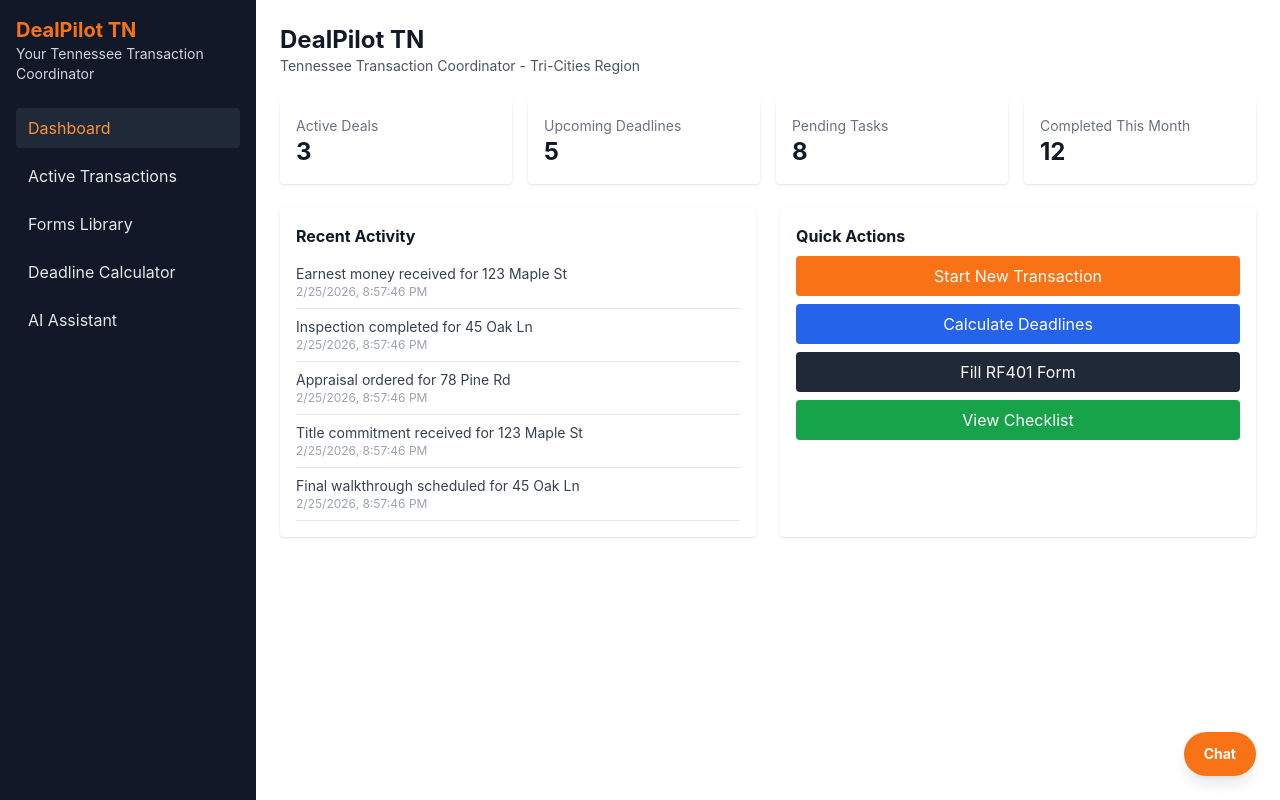
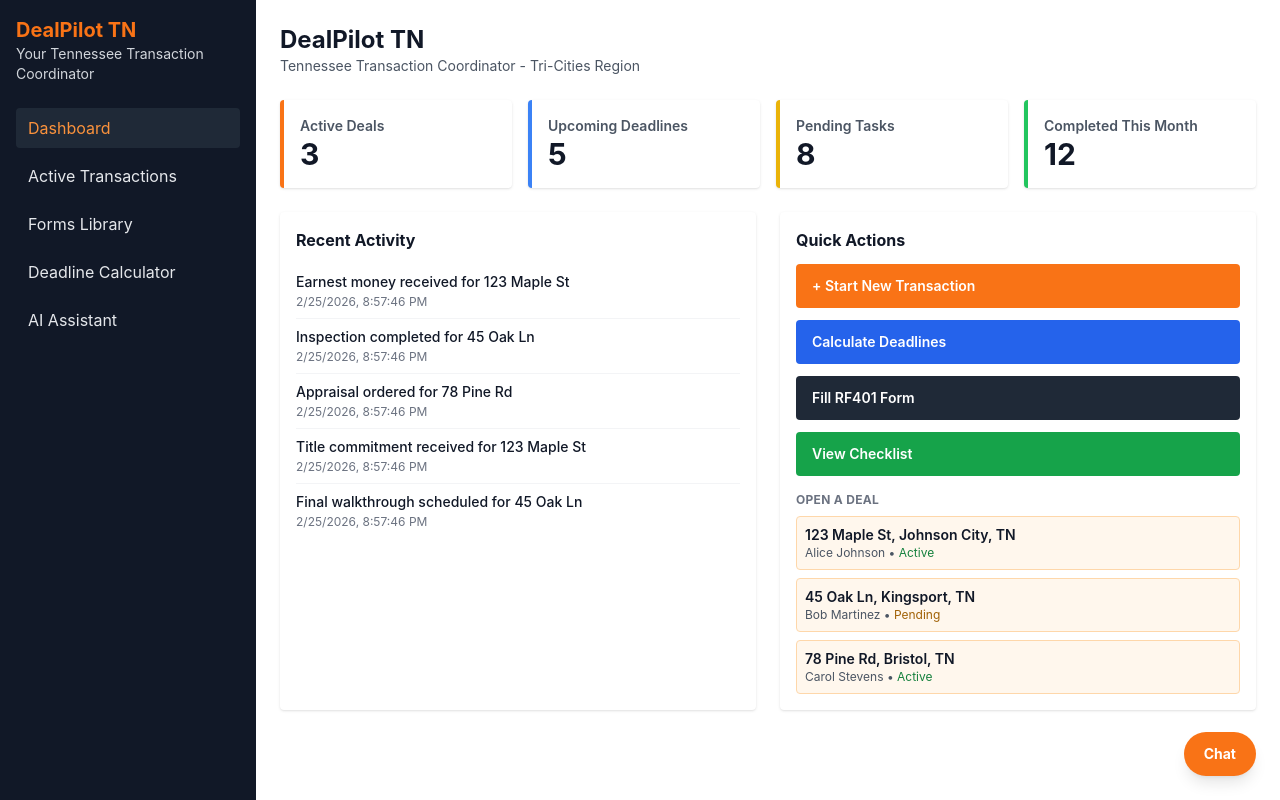
Before and after one commit to mbright4497/dealpilot-tn, a Next.js app in the folder dealpilot-tn/web/: page /chat in a window 1280 px wide. Built offline with nearby package versions, Linux system fonts and the light colour scheme.

Commit message:
fix: wire up all Quick Action buttons in TCDashboard with navigation handlers

```diff
--- a/dealpilot-tn/web/src/components/TCDashboard.tsx
+++ b/dealpilot-tn/web/src/components/TCDashboard.tsx
@@ -1,12 +1,22 @@
 'use client'
 import React from 'react'
 
-interface Props {
-  onViewChecklist?: (txId: number) => void
+interface Transaction {
+  id: number
+  address: string
+  client: string
+  status: string
 }
 
-export default function TCDashboard({ onViewChecklist }: Props){
-  const stats = { activeDeals:3, upcomingDeadlines:5, pendingTasks:8, completed:12 }
+interface Props {
+  transactions?: Transaction[]
+  onOpenDeal?: (txId: number) => void
+  onViewChecklist?: (txId: number) => void
+  onNavigate?: (view: string) => void
+}
+
+export default function TCDashboard({ transactions = [], onOpenDeal, onViewChecklist, onNavigate }: Props) {
+  const stats = { activeDeals: transactions.length || 3, upcomingDeadlines: 5, pendingTasks: 8, completed: 12 }
   const activities = [
     'Earnest money received for 123 Maple St',
     'Inspection completed for 45 Oak Ln',
@@ -15,41 +25,103 @@ export default function TCDashboard({ onViewChecklist }: Props){
     'Final walkthrough scheduled for 45 Oak Ln',
   ]
 
+  function handleStartNewTransaction() {
+    if (onNavigate) onNavigate('transactions')
+  }
+
+  function handleCalculateDeadlines() {
+    if (onNavigate) onNavigate('deadlines')
+  }
+
+  function handleFillRF401() {
+    if (onNavigate) onNavigate('forms')
+  }
+
+  function handleViewChecklist() {
+    if (transactions.length > 0 && onOpenDeal) {
+      onOpenDeal(transactions[0].id)
+    } else if (onViewChecklist) {
+      onViewChecklist(1)
+    }
+  }
+
   return (
     <div>
       <div className="grid grid-cols-4 gap-4 mb-6">
-        <div className="p-4 bg-white shadow rounded">
-          <div className="text-sm text-gray-500">Active Deals</div>
-          <div className="text-2xl font-bold">{stats.activeDeals}</div>
+        <div className="p-4 bg-white shadow rounded border-l-4 border-orange-500 cursor-pointer hover:shadow-md transition-shadow" onClick={() => onNavigate && onNavigate('transactions')}>
+          <div className="text-sm font-semibold text-gray-600">Active Deals</div>
+          <div className="text-3xl font-bold text-gray-900">{stats.activeDeals}</div>
         </div>
-        <div className="p-4 bg-white shadow rounded">
-          <div className="text-sm text-gray-500">Upcoming Deadlines</div>
-          <div className="text-2xl font-bold">{stats.upcomingDeadlines}</div>
+        <div className="p-4 bg-white shadow rounded border-l-4 border-blue-500 cursor-pointer hover:shadow-md transition-shadow" onClick={() => onNavigate && onNavigate('deadlines')}>
+          <div className="text-sm font-semibold text-gray-600">Upcoming Deadlines</div>
+          <div className="text-3xl font-bold text-gray-900">{stats.upcomingDeadlines}</div>
         </div>
-        <div className="p-4 bg-white shadow rounded">
-          <div className="text-sm text-gray-500">Pending Tasks</div>
-          <div className="text-2xl font-bold">{stats.pendingTasks}</div>
+        <div className="p-4 bg-white shadow rounded border-l-4 border-yellow-500">
+          <div className="text-sm font-semibold text-gray-600">Pending Tasks</div>
+          <div className="text-3xl font-bold text-gray-900">{stats.pendingTasks}</div>
         </div>
-        <div className="p-4 bg-white shadow rounded">
-          <div className="text-sm text-gray-500">Completed This Month</div>
-          <div className="text-2xl font-bold">{stats.completed}</div>
+        <div className="p-4 bg-white shadow rounded border-l-4 border-green-500">
+          <div className="text-sm font-semibold text-gray-600">Completed This Month</div>
+          <div className="text-3xl font-bold text-gray-900">{stats.completed}</div>
         </div>
       </div>
       <div className="grid grid-cols-2 gap-6">
         <div className="bg-white p-4 shadow rounded">
-          <h3 className="font-bold mb-2">Recent Activity</h3>
-          <ul className="text-sm text-gray-700">
-            {activities.map((a,i)=>(<li key={i} className="py-2 border-b">{a} <div className="text-xs text-gray-400">{new Date().toLocaleString()}</div></li>))}
+          <h3 className="font-bold text-gray-900 mb-3 text-base">Recent Activity</h3>
+          <ul className="text-sm text-gray-800">
+            {activities.map((a, i) => (
+              <li key={i} className="py-2 border-b border-gray-100 last:border-0">
+                <span className="font-medium text-gray-900">{a}</span>
+                <div className="text-xs text-gray-500 mt-0.5">{new Date().toLocaleString()}</div>
+              </li>
+            ))}
           </ul>
         </div>
         <div className="bg-white p-4 shadow rounded">
-          <h3 className="font-bold mb-2">Quick Actions</h3>
-          <div className="space-y-2">
-            <button className="w-full p-2 bg-orange-500 text-white rounded hover:bg-orange-600 transition-colors">Start New Transaction</button>
-            <button className="w-full p-2 bg-blue-600 text-white rounded hover:bg-blue-700 transition-colors">Calculate Deadlines</button>
-            <button className="w-full p-2 bg-gray-800 text-white rounded hover:bg-gray-900 transition-colors">Fill RF401 Form</button>
-            <button onClick={()=>onViewChecklist && onViewChecklist(1)} className="w-full p-2 bg-green-600 text-white rounded hover:bg-green-700 transition-colors">View Checklist</button>
+          <h3 className="font-bold text-gray-900 mb-3 text-base">Quick Actions</h3>
+          <div className="space-y-3">
+            <button
+              onClick={handleStartNewTransaction}
+              className="w-full p-3 bg-orange-500 text-white rounded hover:bg-orange-600 transition-colors font-semibold text-sm text-left px-4"
+            >
+              + Start New Transaction
+            </button>
+            <button
+              onClick={handleCalculateDeadlines}
+              className="w-full p-3 bg-blue-600 text-white rounded hover:bg-blue-700 transition-colors font-semibold text-sm text-left px-4"
+            >
+              Calculate Deadlines
+            </button>
+            <button
+              onClick={handleFillRF401}
+              className="w-full p-3 bg-gray-800 text-white rounded hover:bg-gray-900 transition-colors font-semibold text-sm text-left px-4"
+            >
+              Fill RF401 Form
+            </button>
+            <button
+              onClick={handleViewChecklist}
+              className="w-full p-3 bg-green-600 text-white rounded hover:bg-green-700 transition-colors font-semibold text-sm text-left px-4"
+            >
+              View Checklist
+            </button>
           </div>
+          {transactions.length > 0 && (
+            <div className="mt-4">
+              <h4 className="text-xs font-bold text-gray-500 uppercase tracking-wide mb-2">Open a Deal</h4>
+              <div className="space-y-2">
+                {transactions.map(tx => (
+                  <button
+                    key={tx.id}
+                    onClick={() => onOpenDeal && onOpenDeal(tx.id)}
+                    className="w-full p-2 text-left bg-orange-50 border border-orange-200 rounded hover:bg-orange-100 transition-colors"
+                  >
+                    <div className="text-sm font-semibold text-gray-900">{tx.address}</div>
+                    <div className="text-xs text-gray-600">{tx.client} &bull; <span className={tx.status === 'Active' ? 'text-green-700' : 'text-yellow-700'}>{tx.status}</span></div>
+                  </button>
+                ))}
+              </div>
+            </div>
+          )}
         </div>
       </div>
     </div>
```
